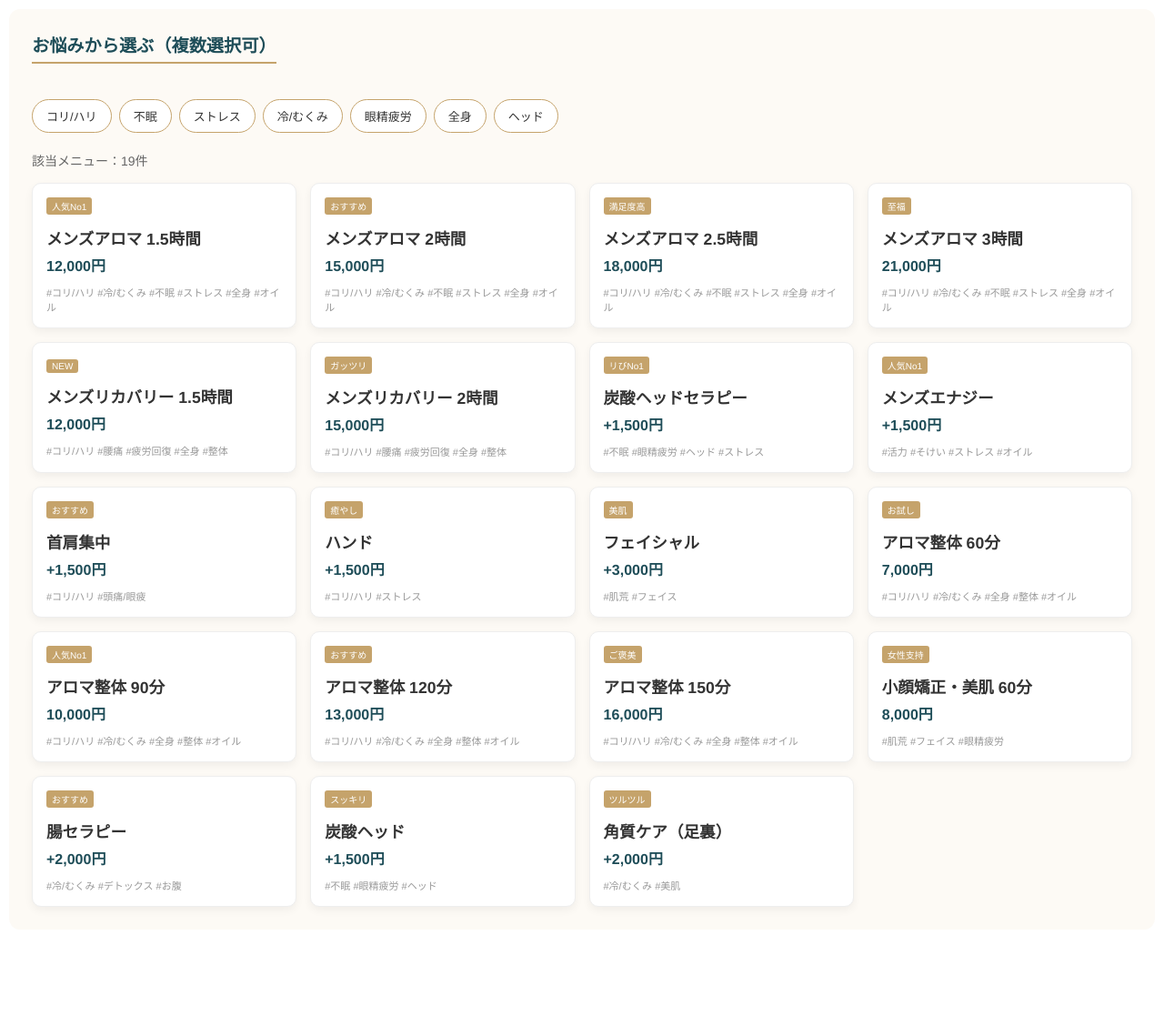
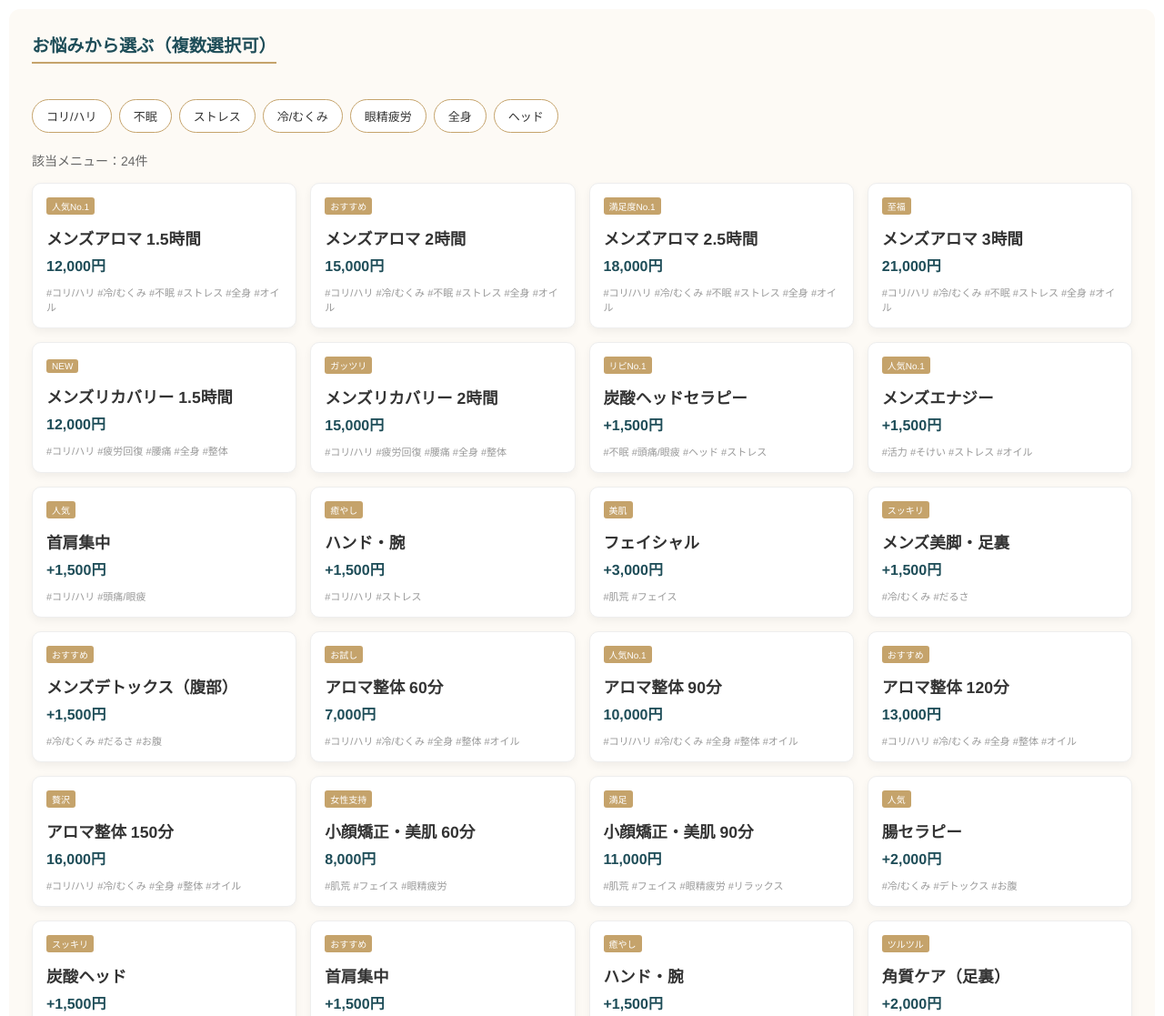
Before and after one commit to selfeelshinjuku/kensaku, a plain HTML site: page index.html in a window 1280 px wide. Shown: the top 1117 px of the page at 91% size. Before the commit the page ends 1062 px from the top, so only its background shows below. Drawn offline with Linux system fonts and the light colour scheme.

Commit message:
Update index.html

```diff
--- a/index.html
+++ b/index.html
@@ -45,33 +45,37 @@
     // ここを編集してメニューを増やしてください
     const menuData = [
         // --- 男性用コース ---
-        { sex: "male", name: "メンズアロマ 1.5時間", price: "12,000円", tags: ["コリ/ハリ", "冷/むくみ", "不眠", "ストレス", "全身", "オイル"], feat: "人気No1" },
+        { sex: "male", name: "メンズアロマ 1.5時間", price: "12,000円", tags: ["コリ/ハリ", "冷/むくみ", "不眠", "ストレス", "全身", "オイル"], feat: "人気No.1" },
         { sex: "male", name: "メンズアロマ 2時間", price: "15,000円", tags: ["コリ/ハリ", "冷/むくみ", "不眠", "ストレス", "全身", "オイル"], feat: "おすすめ" },
-        { sex: "male", name: "メンズアロマ 2.5時間", price: "18,000円", tags: ["コリ/ハリ", "冷/むくみ", "不眠", "ストレス", "全身", "オイル"], feat: "満足度高" },
+        { sex: "male", name: "メンズアロマ 2.5時間", price: "18,000円", tags: ["コリ/ハリ", "冷/むくみ", "不眠", "ストレス", "全身", "オイル"], feat: "満足度No.1" },
         { sex: "male", name: "メンズアロマ 3時間", price: "21,000円", tags: ["コリ/ハリ", "冷/むくみ", "不眠", "ストレス", "全身", "オイル"], feat: "至福" },
-        { sex: "male", name: "メンズリカバリー 1.5時間", price: "12,000円", tags: ["コリ/ハリ", "腰痛", "疲労回復", "全身", "整体"], feat: "NEW" },
-        { sex: "male", name: "メンズリカバリー 2時間", price: "15,000円", tags: ["コリ/ハリ", "腰痛", "疲労回復", "全身", "整体"], feat: "ガッツリ" },
+        { sex: "male", name: "メンズリカバリー 1.5時間", price: "12,000円", tags: ["コリ/ハリ", "疲労回復", "腰痛", "全身", "整体"], feat: "NEW" },
+        { sex: "male", name: "メンズリカバリー 2時間", price: "15,000円", tags: ["コリ/ハリ", "疲労回復", "腰痛", "全身", "整体"], feat: "ガッツリ" },
 
         // --- 男性用オプション ---
-        { sex: "male", name: "炭酸ヘッドセラピー", price: "+1,500円", tags: ["不眠", "眼精疲労", "ヘッド", "ストレス"], feat: "リびNo1" },
-        { sex: "male", name: "メンズエナジー", price: "+1,500円", tags: ["活力", "そけい", "ストレス", "オイル"], feat: "人気No1" },
-        { sex: "male", name: "首肩集中", price: "+1,500円", tags: ["コリ/ハリ", "頭痛/眼疲"], feat: "おすすめ" },
-        { sex: "male", name: "ハンド", price: "+1,500円", tags: ["コリ/ハリ", "ストレス"], feat: "癒やし" },
+        { sex: "male", name: "炭酸ヘッドセラピー", price: "+1,500円", tags: ["不眠", "頭痛/眼疲", "ヘッド", "ストレス"], feat: "リピNo.1" },
+        { sex: "male", name: "メンズエナジー", price: "+1,500円", tags: ["活力", "そけい", "ストレス", "オイル"], feat: "人気No.1" },
+        { sex: "male", name: "首肩集中", price: "+1,500円", tags: ["コリ/ハリ", "頭痛/眼疲"], feat: "人気" },
+        { sex: "male", name: "ハンド・腕", price: "+1,500円", tags: ["コリ/ハリ", "ストレス"], feat: "癒やし" },
         { sex: "male", name: "フェイシャル", price: "+3,000円", tags: ["肌荒", "フェイス"], feat: "美肌" },
+        { sex: "male", name: "メンズ美脚・足裏", price: "+1,500円", tags: ["冷/むくみ", "だるさ"], feat: "スッキリ" },
+        { sex: "male", name: "メンズデトックス（腹部）", price: "+1,500円", tags: ["冷/むくみ", "だるさ", "お腹"], feat: "おすすめ" },
 
         // --- 女性用コース ---
         { sex: "female", name: "アロマ整体 60分", price: "7,000円", tags: ["コリ/ハリ", "冷/むくみ", "全身", "整体", "オイル"], feat: "お試し" },
-        { sex: "female", name: "アロマ整体 90分", price: "10,000円", tags: ["コリ/ハリ", "冷/むくみ", "全身", "整体", "オイル"], feat: "人気No1" },
+        { sex: "female", name: "アロマ整体 90分", price: "10,000円", tags: ["コリ/ハリ", "冷/むくみ", "全身", "整体", "オイル"], feat: "人気No.1" },
         { sex: "female", name: "アロマ整体 120分", price: "13,000円", tags: ["コリ/ハリ", "冷/むくみ", "全身", "整体", "オイル"], feat: "おすすめ" },
-        { sex: "female", name: "アロマ整体 150分", price: "16,000円", tags: ["コリ/ハリ", "冷/むくみ", "全身", "整体", "オイル"], feat: "ご褒美" },
+        { sex: "female", name: "アロマ整体 150分", price: "16,000円", tags: ["コリ/ハリ", "冷/むくみ", "全身", "整体", "オイル"], feat: "贅沢" },
         { sex: "female", name: "小顔矯正・美肌 60分", price: "8,000円", tags: ["肌荒", "フェイス", "眼精疲労"], feat: "女性支持" },
+        { sex: "female", name: "小顔矯正・美肌 90分", price: "11,000円", tags: ["肌荒", "フェイス", "眼精疲労", "リラックス"], feat: "満足" },
 
         // --- 女性用オプション ---
-        { sex: "female", name: "腸セラピー", price: "+2,000円", tags: ["冷/むくみ", "デトックス", "お腹"], feat: "おすすめ" },
-        { sex: "female", name: "炭酸ヘッド", price: "+1,500円", tags: ["不眠", "眼精疲労", "ヘッド"], feat: "スッキリ" },
-        { sex: "female", name: "角質ケア（足裏）", price: "+2,000円", tags: ["冷/むくみ", "美肌"], feat: "ツルツル" }
+        { sex: "female", name: "腸セラピー", price: "+2,000円", tags: ["冷/むくみ", "デトックス", "お腹"], feat: "人気" },
+        { sex: "female", name: "炭酸ヘッド", price: "+1,500円", tags: ["不眠", "頭痛/眼疲", "ヘッド"], feat: "スッキリ" },
+        { sex: "female", name: "首肩集中", price: "+1,500円", tags: ["コリ/ハリ", "頭痛/眼疲"], feat: "おすすめ" },
+        { sex: "female", name: "ハンド・腕", price: "+1,500円", tags: ["コリ/ハリ", "ストレス"], feat: "癒やし" },
+        { sex: "female", name: "角質ケア（足裏）", price: "+2,000円", tags: ["冷/むくみ", "肌荒", "足裏"], feat: "ツルツル" }
     ];
-
     // 男女別表示設定（'all', 'male', 'female'）
     // Jimdoの埋め込みURLの末尾に ?sex=male などと付けても判別できるようにできます
     const urlParams = new URLSearchParams(window.location.search);
```
